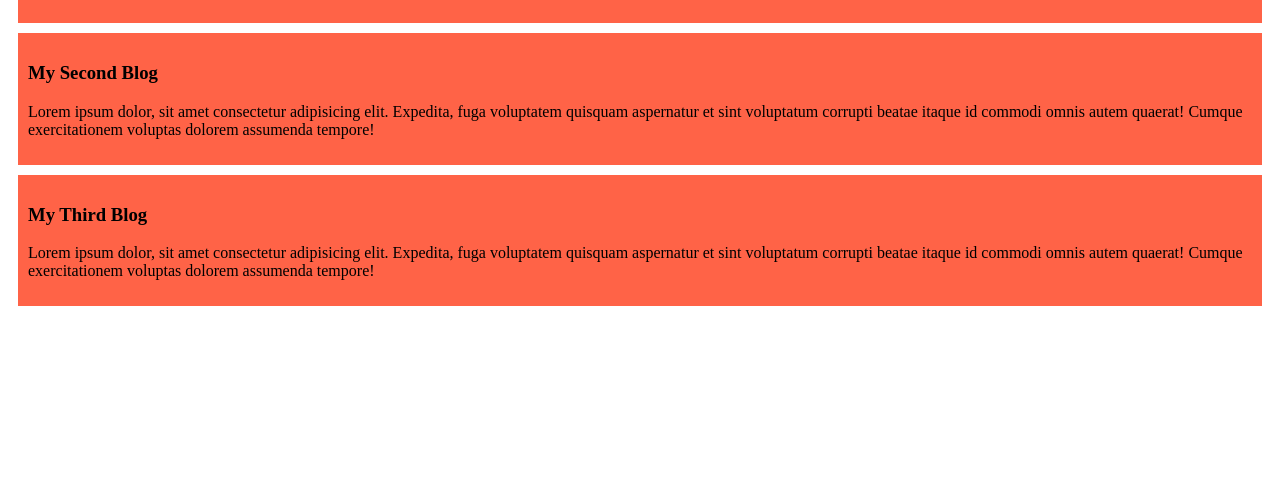
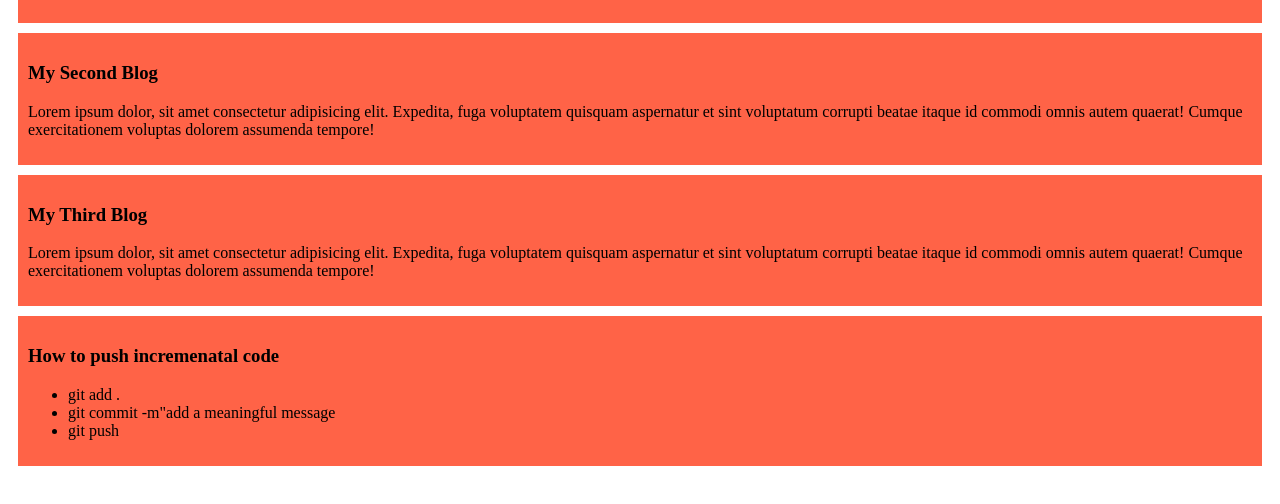
Before and after one commit to sadman-X-agro/my-simple-website, a plain HTML site: page index-2.html in a window 1280 px wide. Shown: the part 118-622 px from the top of the page. Drawn offline with Linux system fonts and the light colour scheme.

Commit message:
added incremental

```diff
--- a/index-2.html
+++ b/index-2.html
@@ -19,6 +19,14 @@
         <h3>My Third Blog</h3>
         <p>Lorem ipsum dolor, sit amet consectetur adipisicing elit. Expedita, fuga voluptatem quisquam aspernatur et sint voluptatum corrupti beatae itaque id commodi omnis autem quaerat! Cumque exercitationem voluptas dolorem assumenda tempore!</p>
     </div>
+    <div>
+        <h3>How to push incremenatal code</h3>
+        <ul>
+            <li>git add .</li>
+            <li>git commit -m"add a meaningful message</li>
+            <li>git push</li>
+        </ul>
+    </div>
 
 </body>
 </html>
```
